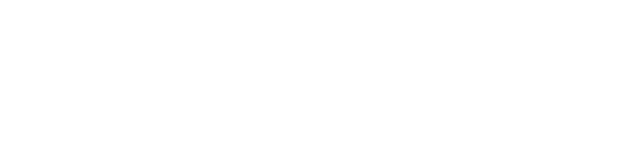
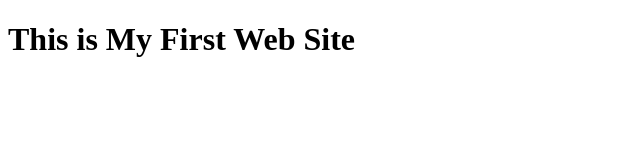
Before and after one commit to SivaAnishM/All-Projects, a plain HTML site: page HTML and CSS/project-1/index.html in a window 1280 px wide. Shown: the whole page, without its empty margins (0-640 px from the left). Drawn offline with Linux system fonts and the light colour scheme.

Commit message:
added h1

```diff
--- a/HTML and CSS/project-1/index.html
+++ b/HTML and CSS/project-1/index.html
@@ -7,7 +7,11 @@
   <title>My First html and css Project</title>
 </head>
 <body>
-  <header></header>
+  <header>
+    <div>
+      <h1>This is My First Web Site</h1>
+    </div>
+  </header>
   <section></section>
   <footer></footer>
 </body>
```
